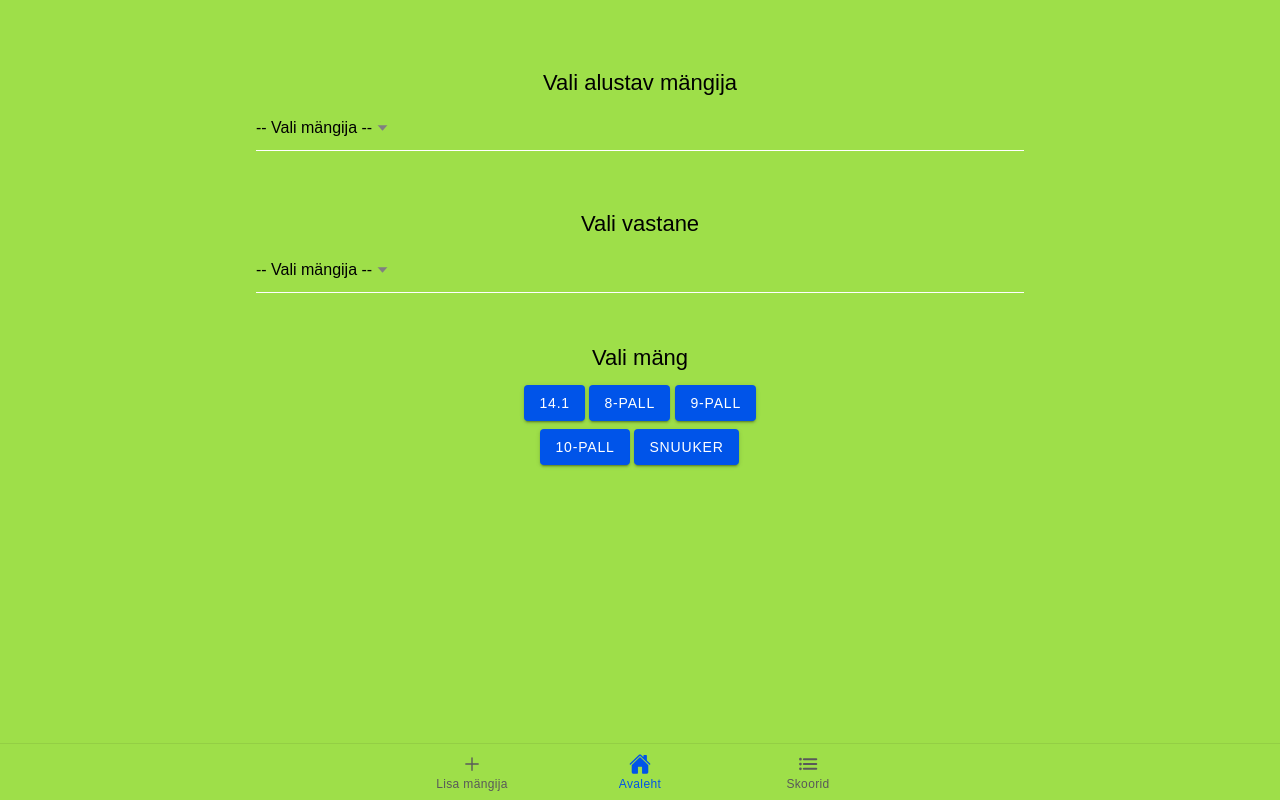
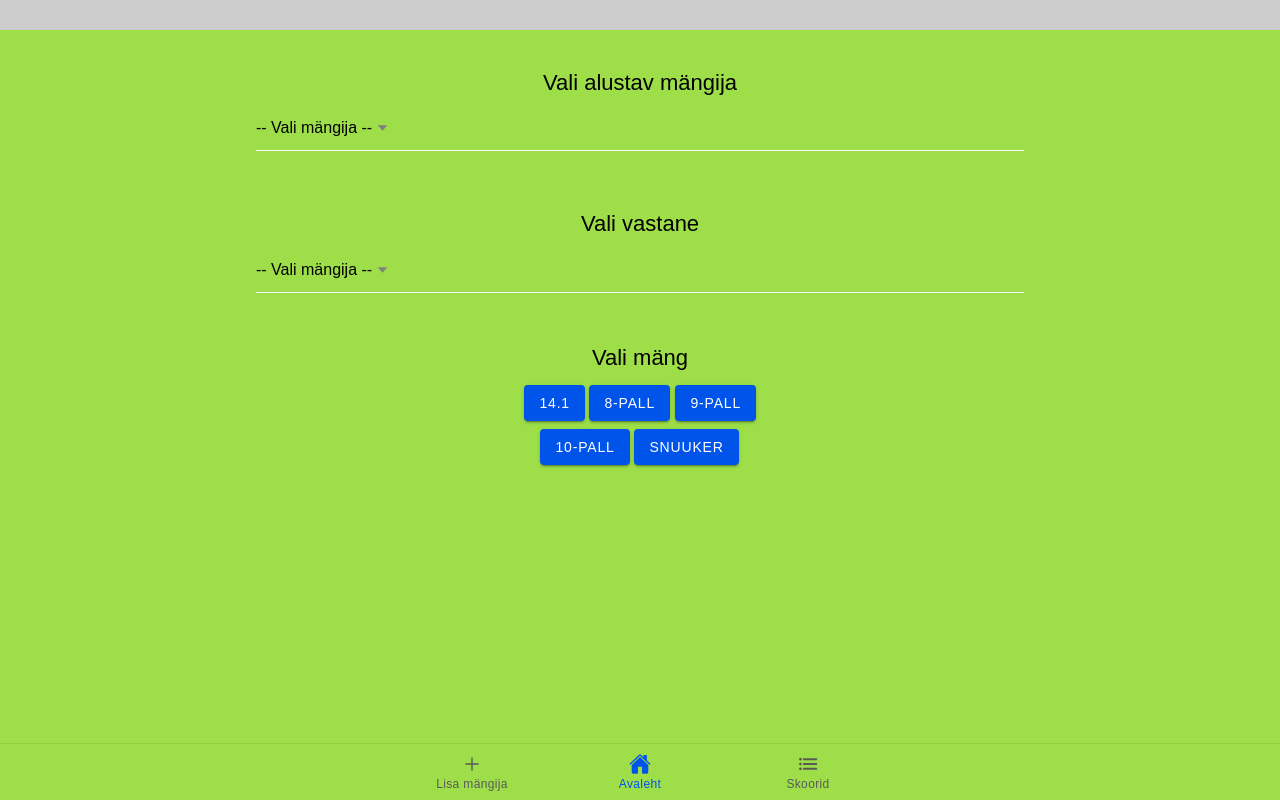
Before and after one commit to KT147/skoorid-app-2, a React (Vite) app: page /home in a window 1280 px wide. Built offline with nearby package versions, Linux system fonts and the light colour scheme.

Commit message:
hall riba ülaossa

```diff
--- a/src/App.css
+++ b/src/App.css
@@ -3,6 +3,23 @@
     --ion-font-family: "Arial", sans-serif;
     --ion-background-color: rgb(158, 223, 73);
 }
+
+.top-status-bar {
+  position: fixed;
+  top: 0;
+  left: 0;
+  width: 100%;
+  height: 30px;
+  background-color: #cccccc;
+  color: black;
+  display: flex;
+  align-items: center;
+  justify-content: center;
+  z-index: 9999;
+  font-weight: bold;
+  font-size: 14px;
+}
+
 
 body, html, ion-app, ion-page, ion-content {
     height: 100%;
--- a/src/App.tsx
+++ b/src/App.tsx
@@ -56,6 +56,8 @@ setupIonicReact();
 
 const App: React.FC = () => (
   <IonApp className="blurred">
+    <div className="top-status-bar">
+  </div>
     <IonReactRouter>
       <IonTabs>
         <IonRouterOutlet>
```
